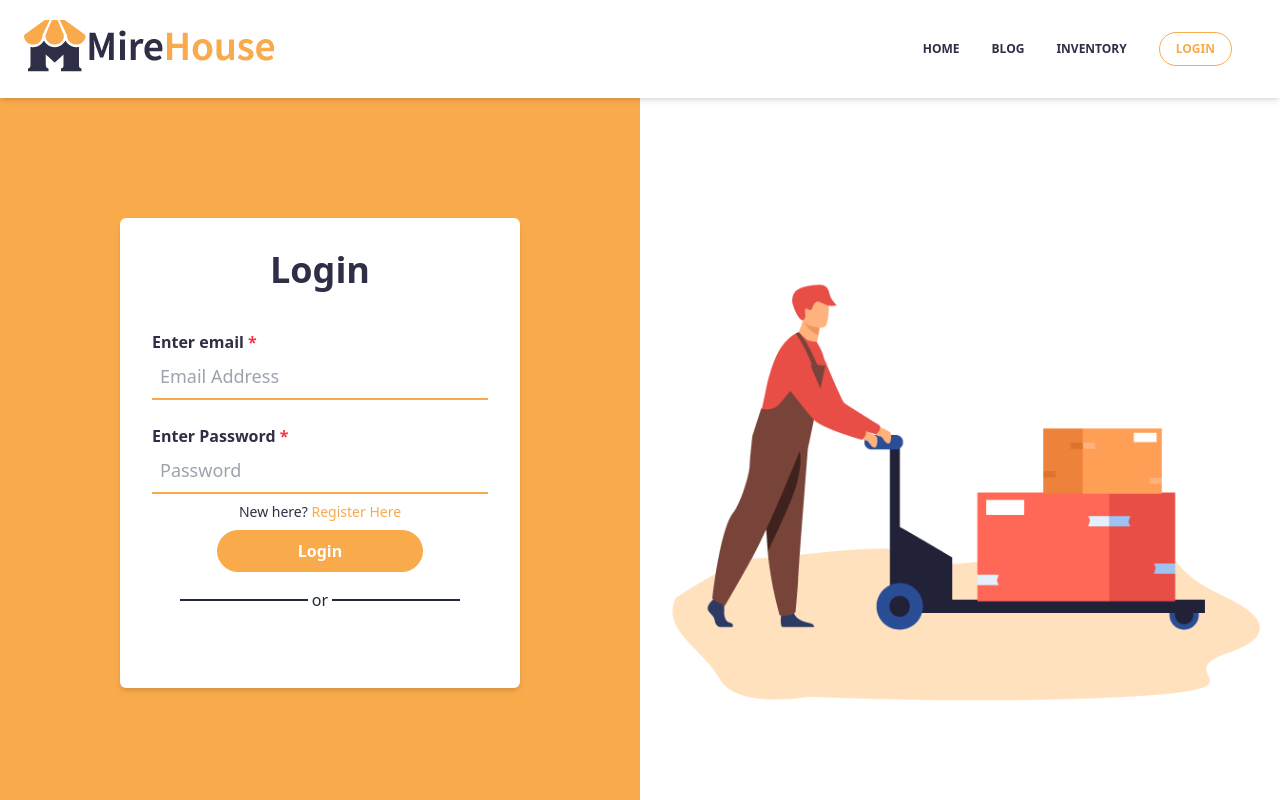
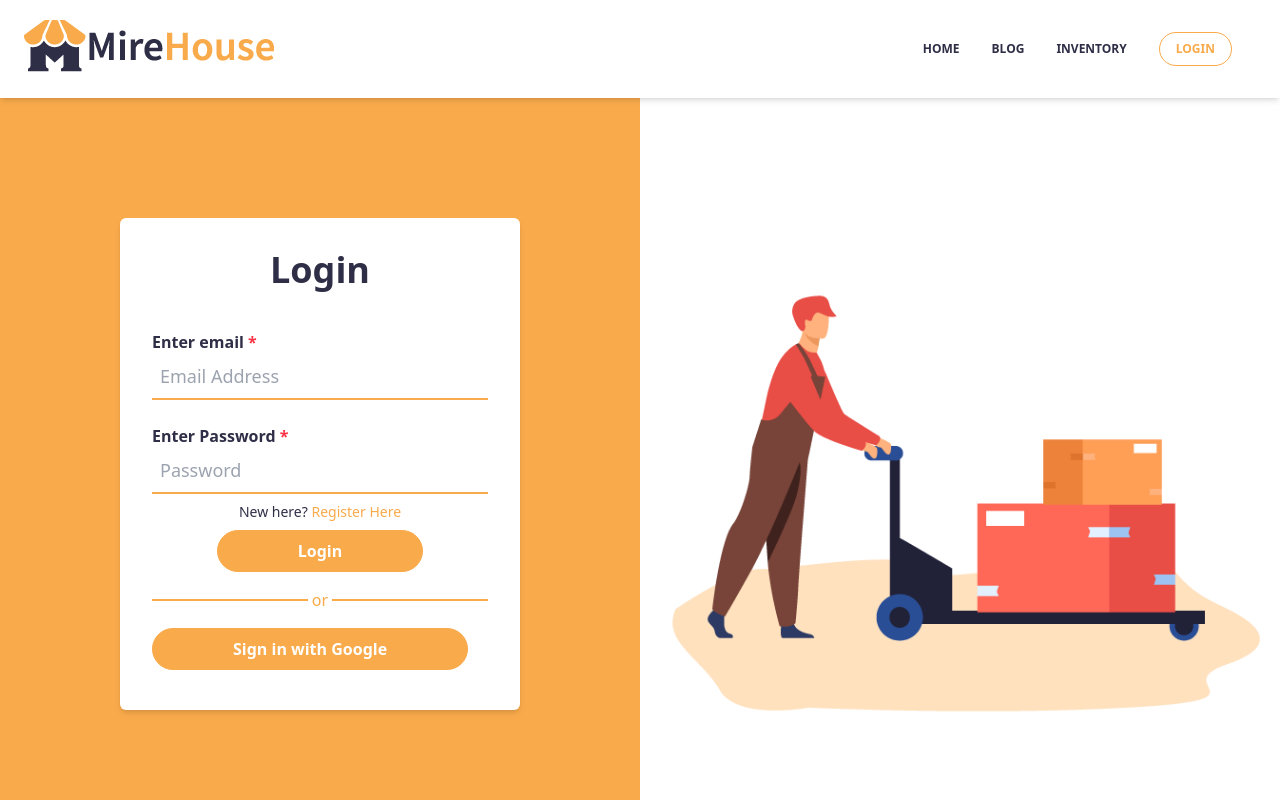
Before and after one commit to najmulhc/mirehouse-frontend, a React (Create React App) app: page /login in a window 1280 px wide. Shown: the top 800 px of the page. Built offline with nearby package versions, Linux system fonts and the light colour scheme; no server answers.

Commit message:
google login is done

```diff
--- a/src/Pages/Shared/GoogleLogin/GoogleLogin.js
+++ b/src/Pages/Shared/GoogleLogin/GoogleLogin.js
@@ -1,5 +1,6 @@
 import React from "react";
 import { useSignInWithGoogle } from "react-firebase-hooks/auth";
+import { Bars } from "react-loader-spinner";
 import { useNavigate } from "react-router-dom";
 import auth from "../../../firebase.init";
 
@@ -12,14 +13,21 @@ const GoogleLogin = () => {
   if (user) {
     navigate("/");
   }
+  if(loading){
+    return <div className="w-full h-[160px] flex items-center justify-center"><Bars
+    color="#F9AA4B"
+    height={110}
+    width={110}
+    ariaLabel="three-circles-rotating"
+  /></div>}
   return (
     <div>
-      <div className="flex items-center w-5/6 my-2 mx-auto">
-        <hr className="border border-green-600 w-full mr-1" /> <h1>or</h1>
-        <hr className="border border-green-600 w-full ml-1" />
+      <div className="flex items-center w-full my-2 mx-auto">
+        <hr className="border border-komola w-full mr-1" /> <h1 className="text-komola">or</h1>
+        <hr className="border border-komola w-full ml-1" />
       </div>
       <button
-        className="w-5/6  bg-green-600 text-white py-1 text-xl"
+        className="text-white  rounded-full  font-bold py-2 px-20  hover:text-komola bg-komola border hover:bg-white border-komola  my-2 mx-auto "
         type="submit"
         onClick={googleLogin}
       >
```
